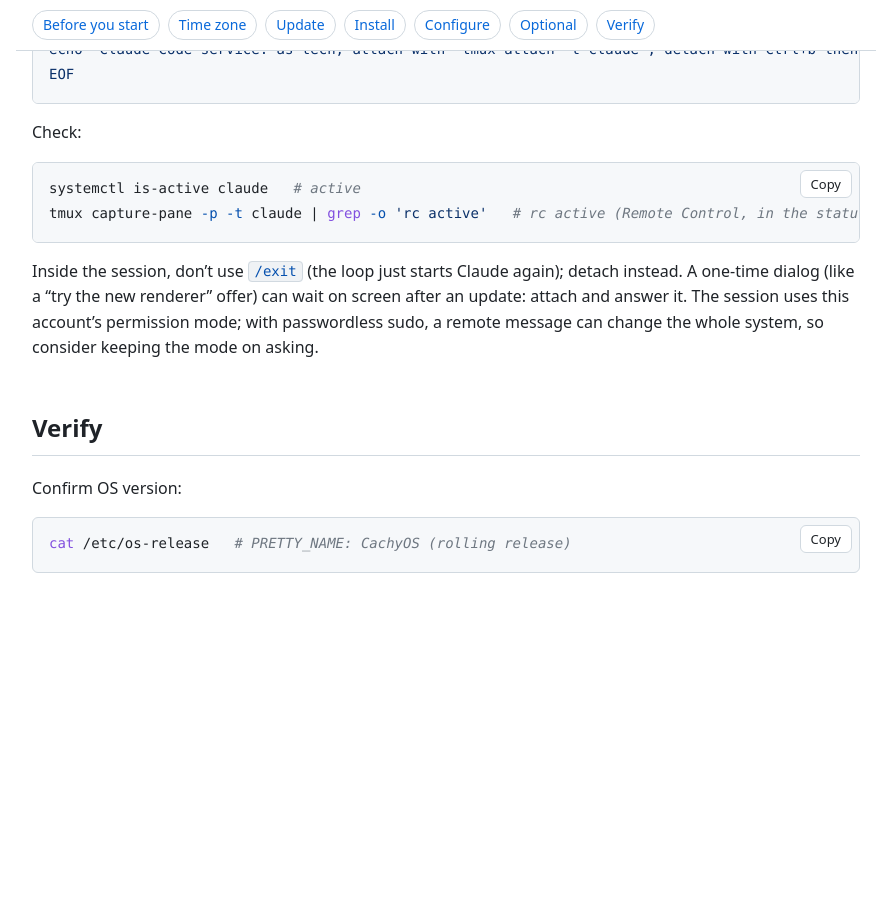
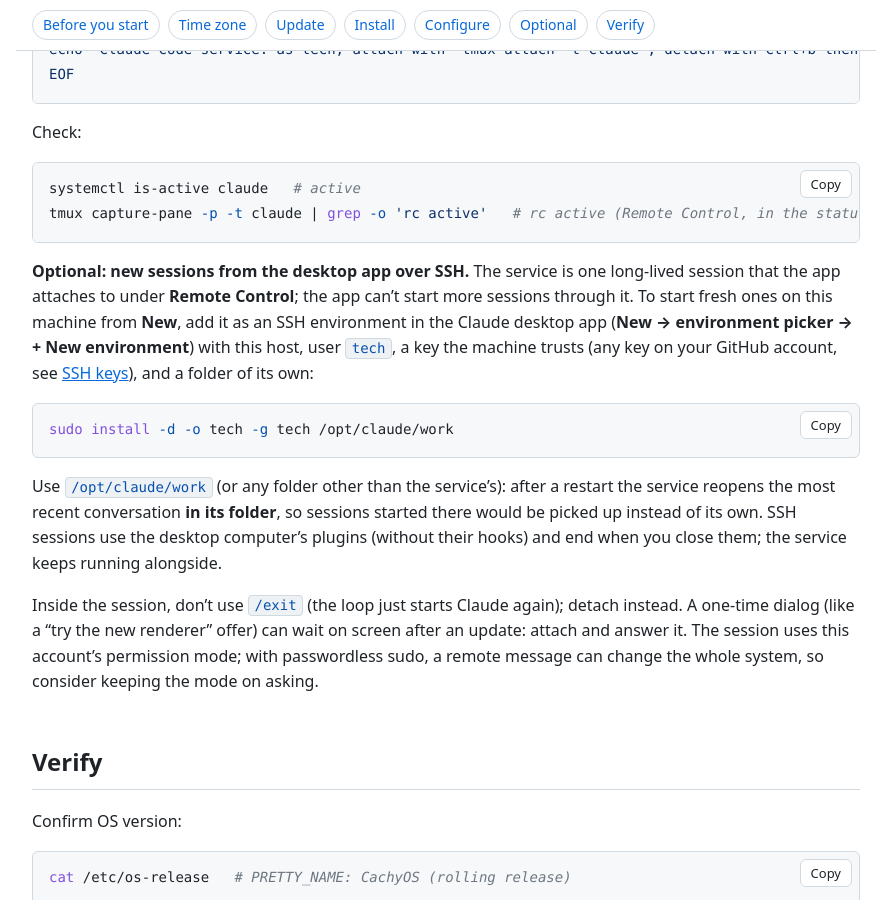
Before and after one commit to leewiscovitch/wiscovitch-install, a Jekyll site: the page built from cachyos.md, in a window 1280 px wide and 900 px high, scrolled down 5549 px. Shown: the whole window, without its empty margins (194-1085 px from the left). Built offline with Jekyll 4.4.1, drawn with Linux system fonts in a browser that asks for light colours; before the commit the page ends 6202 px from its top, so only the background shows below that.

Commit message:
Claude service: optional SSH environment for new desktop-app sessions; SSH page: append-only key refresh
Tested from the desktop app: an SSH environment to wiscopronode1 in /opt/claude/work
starts separate sessions alongside the Remote Control service session. A separate
folder keeps the service's --continue from resuming an ad-hoc conversation.

Co-Authored-By: Claude Opus 5.5 <noreply@anthropic.com>

````diff
--- a/_includes/claude-service.md
+++ b/_includes/claude-service.md
@@ -70,4 +70,12 @@ systemctl is-active claude   # active
 tmux capture-pane -p -t claude | grep -o 'rc active'   # rc active (Remote Control, in the status bar)
 ```
 
+**Optional: new sessions from the desktop app over SSH.** The service is one long-lived session that the app attaches to under **Remote Control**; the app can't start more sessions through it. To start fresh ones on this machine from **New**, add it as an SSH environment in the Claude desktop app (**New → environment picker → + New environment**) with this host, user `{{ site.user }}`, a key the machine trusts (any key on your GitHub account, see [SSH keys]({{ '/ssh/' | relative_url }})), and a folder of its own:
+
+```bash
+sudo install -d -o {{ site.user }} -g {{ site.user }} /opt/claude/work
+```
+
+Use `/opt/claude/work` (or any folder other than the service's): after a restart the service reopens the most recent conversation **in its folder**, so sessions started there would be picked up instead of its own. SSH sessions use the desktop computer's plugins (without their hooks) and end when you close them; the service keeps running alongside.
+
 Inside the session, don't use `/exit` (the loop just starts Claude again); detach instead. A one-time dialog (like a "try the new renderer" offer) can wait on screen after an update: attach and answer it. The session uses this account's permission mode; with passwordless sudo, a remote message can change the whole system, so consider keeping the mode on asking.
````
Also changed, not shown: ssh.md (+6 -0 lines).
